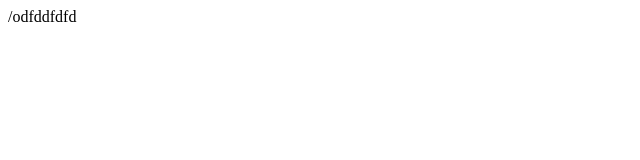
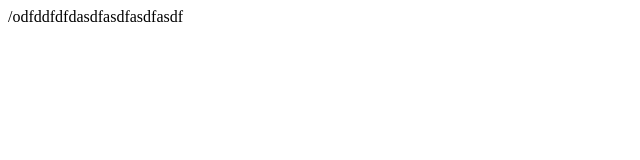
Before and after one commit to Nemco5/Nemco5, a plain HTML site: page index.html in a window 1280 px wide. Shown: the whole page, without its empty margins (0-640 px from the left). Drawn offline with Linux system fonts and the light colour scheme.

Commit message:
dfdfdfdfd

```diff
--- a/index.html
+++ b/index.html
@@ -7,6 +7,6 @@
     <title>Document</title>
 </head>
 <body>
-    /odfddfdfd
+    /odfddfdfdasdfasdfasdfasdf
 </body>
 </html>
```
